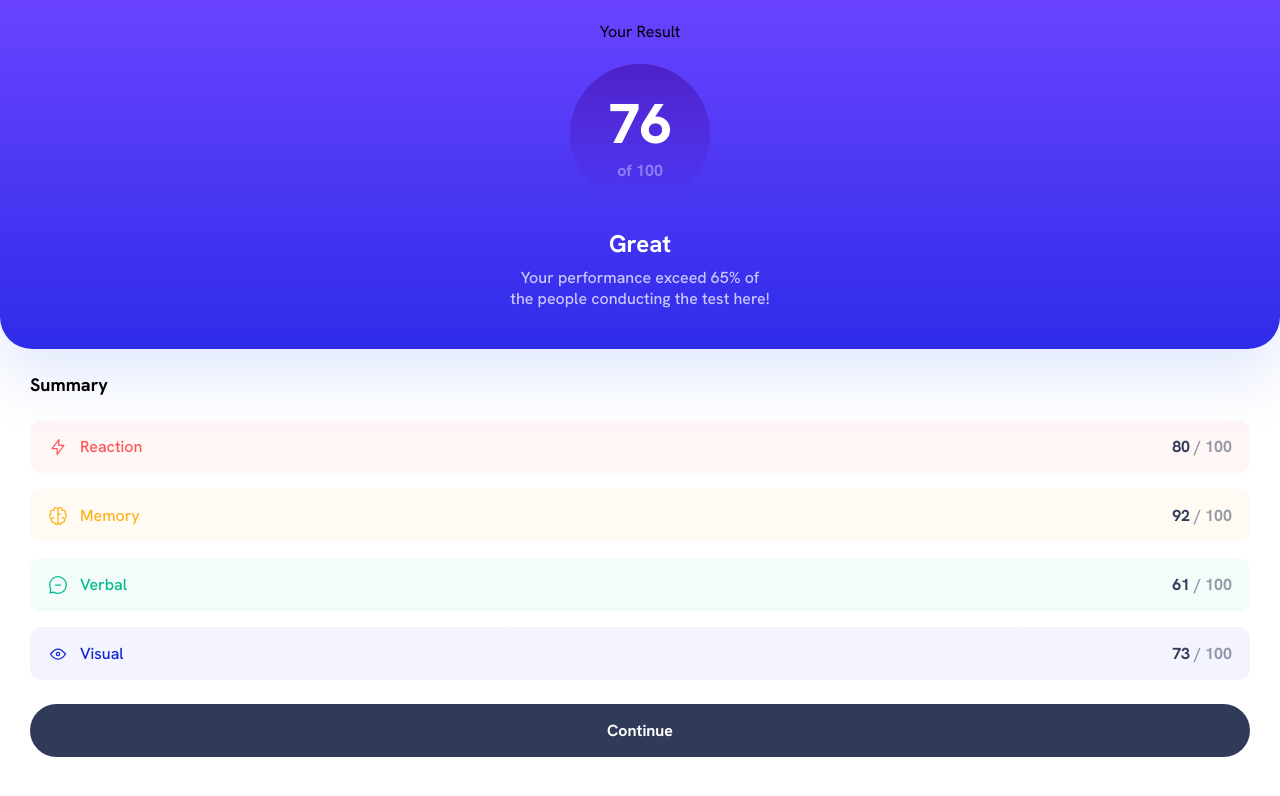
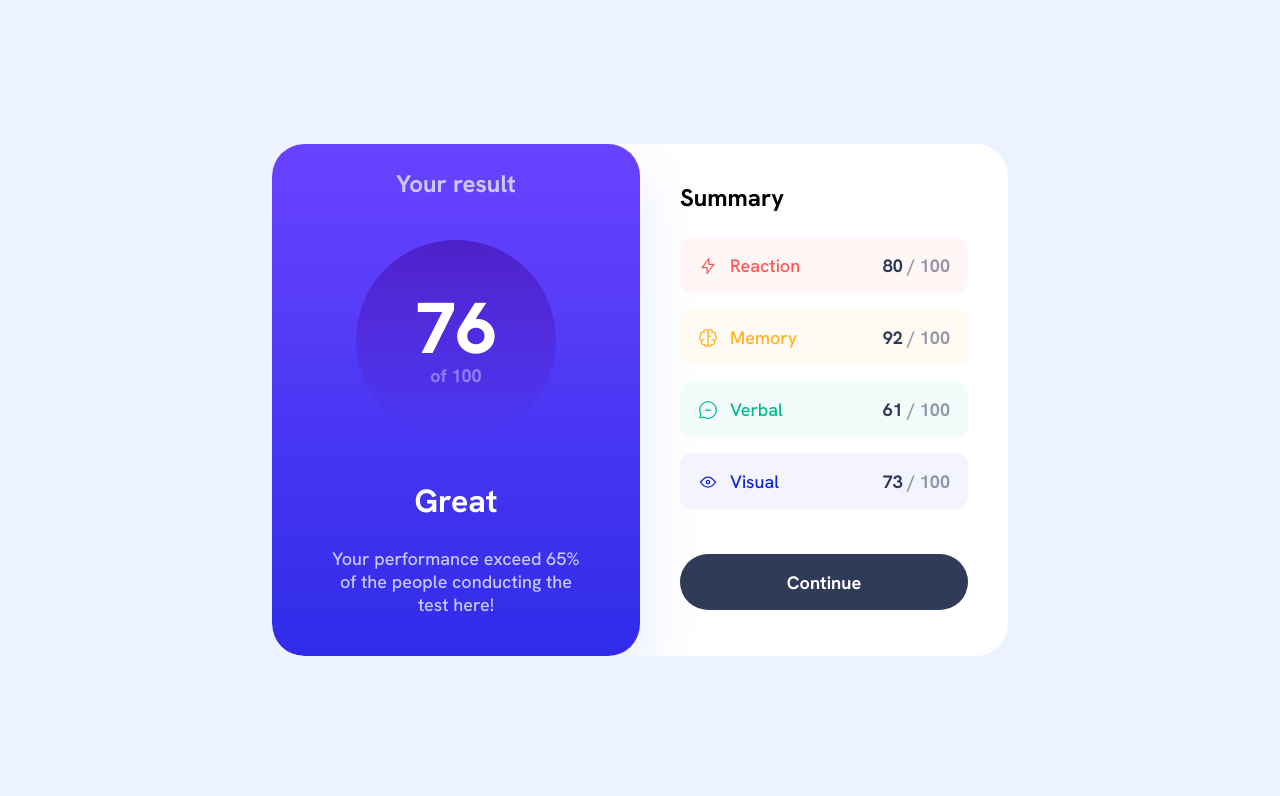
Before and after one commit to tulucalexandru/results-summary-component, a React (Vite) app: page / in a window 1280 px wide. Shown: the top 796 px of the page. Built offline with nearby package versions, Linux system fonts and the light colour scheme.

Commit message:
third commit

```diff
--- a/src/App.tsx
+++ b/src/App.tsx
@@ -2,11 +2,12 @@ import ResultCard from './components/ResultCard'
 import SummaryCard from './components/SummaryCard'
 import Card from './components/Card'
 import './styles/App.scss';
+import styles from './styles/AppCard.module.scss';
 
 function App() {
 
   return (
-    <Card>
+    <Card className={styles.card}>
       <ResultCard>
       </ResultCard>
       <SummaryCard></SummaryCard>
--- a/src/components/ResultCard.tsx
+++ b/src/components/ResultCard.tsx
@@ -4,7 +4,8 @@ import styles from '../styles/ResultCard.module.scss'
 
 const ResultCard = () => {
     return (
-        <Card className={styles.card} title="Your Result">
+        <Card className={styles.card}>
+            <h1>Your result</h1>
         <Result></Result>
         <h2>Great</h2>
         <p>Your performance exceed 65% of the people
--- a/src/components/SummaryCard.tsx
+++ b/src/components/SummaryCard.tsx
@@ -10,6 +10,8 @@ const SummaryCard = () => {
     return (
         <Card className={styles.card}>
             <h1>Summary</h1>
+            <Card className={styles.categoryCard}>
+
             <CategoryCard className={styles.reaction}>
                 <img src={reaction_logo} alt="reaction" />
                 <h1>Reaction</h1>
@@ -30,6 +32,7 @@ const SummaryCard = () => {
                 <h1>Visual</h1>
                 <p>73 <em> / 100</em></p>
             </CategoryCard>
+            </Card>
             <button>Continue</button>
 
 
--- a/src/styles/App.scss
+++ b/src/styles/App.scss
@@ -55,4 +55,16 @@ table {
 #root {
   font-family: 'Hanken Grotesk';
   margin: 0 0;
+  position: absolute;
+  width: 100%;
+  height: 100%;
+  background-color: $VeryLightBlue;
 }
+
+@media (min-width: 750px) {
+	#root {
+	display: flex;
+	align-items: center;
+	justify-content: center;
+	}
+}
--- /dev/null
+++ b/src/styles/AppCard.module.scss
@@ -0,0 +1,24 @@
+.card {
+    background-color: white;
+    height: 100%;
+    display: flex;
+    flex-direction: column;
+}
+
+
+@media (min-width: 750px) {
+    .card {
+        border-radius: 32px;
+        display: flex;
+        flex-direction: row;
+        width: 736px;
+        height: 512px;
+        border-radius: 32px;
+        overflow: hidden;
+
+        & > div {
+            flex-grow: 1;
+            border-radius: 32px;
+        }
+    }
+}
--- a/src/styles/CategoryCard.module.scss
+++ b/src/styles/CategoryCard.module.scss
@@ -12,7 +12,7 @@
     flex-direction: row;
     align-items: center;
     justify-content: flex-start;
-    padding: 16px 18px 16px 18px;
+    padding: 17px 18px 16px 18px;
 
     img {
         width: 20px;
--- a/src/styles/Result.module.scss
+++ b/src/styles/Result.module.scss
@@ -1,5 +1,6 @@
 @import './colors';
 @import './typography';
+@import './screens';
 
 .card {
     @include bg-gradient-2;
@@ -26,3 +27,10 @@
         display: block;
     }
 }
+
+@media (min-width: $Desktop) {
+    .card {
+        width: 200px;
+        height: 200px;
+    }
+}
--- a/src/styles/ResultCard.module.scss
+++ b/src/styles/ResultCard.module.scss
@@ -1,5 +1,6 @@
 @import './colors';
 @import './typography';
+@import './screens';
 
 .card {
     @include bg-gradient-1;
@@ -13,7 +14,6 @@
     box-sizing: border-box;
     border-radius: 0px 0px 32px 32px;
     box-shadow: 0px 30px 60px 0px rgba(61, 108, 236, 0.15);
-:where
 
     & > h1 {
         @include HeadingM;
@@ -41,3 +41,14 @@
 @include red-95-white;
 color: $Red;
 }
+
+
+@media (min-width: $Desktop) {
+    .card {
+        max-width: 368px;
+        & > p {
+            margin-right: 54px;
+            margin-left: 54px;
+        }
+    }
+}
--- a/src/styles/SummaryCard.module.scss
+++ b/src/styles/SummaryCard.module.scss
@@ -1,29 +1,41 @@
 @import './colors';
 @import './typography';
+@import './screens';
 
-.card {
-    margin-left: 30px;
-    margin-right: 30px;
-    margin-top: 24px;
-    margin-bottom: 30px;
+.categoryCard {
     display: flex;
     flex-direction: column;
     gap: 16px;
+}
+.card {
+
+    flex-grow: 1;
+    padding-left: 30px;
+    padding-right: 30px;
+    padding-top: 24px;
+    padding-bottom: 30px;
+    display: flex;
+    flex-direction: column;
+    justify-items: flex-end;
+    // gap: 16px;
 
     & > h1 {
         @include HeadingM;
-        margin-bottom: 8px;
+        justify-self: flex-start;
+        margin-bottom: 24px;
     }
 
 
     & > button {
         background-color: $DarkNavy;
-        margin-top: 8px;
+        justify-self: flex-end;
+        margin-top: auto;
         @include Body_Bold;
         border-radius: 128px;
         border: 0;
-        padding-top: 16px;
-        padding-bottom: 16px;
+        // padding: 17px auto 16px auto;
+    padding-top: 17px;
+    padding-bottom: 16px;
         color: white;
         outline: none;
 
@@ -53,3 +65,37 @@
     color: $Blue;
     @include blue-95-white;
 }
+
+
+@media (min-width: $Desktop) {
+
+.card {
+    padding-left: 40px;
+    padding-right: 40px;
+    padding-top: 38px;
+    padding-bottom: 46px;
+    display: flex;
+    flex-direction: column;
+    // gap: 16px;
+
+    & > h1 {
+        @include HeadingM;
+    }
+
+
+    & > button {
+        background-color: $DarkNavy;
+        @include Body_Bold;
+        border-radius: 128px;
+        border: 0;
+        // padding: 17px auto 16px auto;
+        color: white;
+        outline: none;
+
+    &:hover {
+        @include bg-gradient-1;
+        cursor: pointer;
+    }
+    }
+}
+}
--- /dev/null
+++ b/src/styles/_screens.scss
@@ -0,0 +1 @@
+$Desktop: 750px;
--- a/src/styles/_typography.scss
+++ b/src/styles/_typography.scss
@@ -1,4 +1,5 @@
 @import url('https://fonts.googleapis.com/css2?family=Hanken+Grotesk:ital,wght@0,100..900;1,100..900&display=swap');
+@import './screens';
 
 @mixin HeadingM {
 /* Heading M */
@@ -7,6 +8,10 @@ font-size: 18px;
 font-style: normal;
 font-weight: 700;
 line-height: normal;
+
+@media (min-width: $Desktop) {
+    font-size: 24px;
+}
 }
 
 
@@ -19,6 +24,10 @@ font-size: 24px;
 font-style: normal;
 font-weight: 700;
 line-height: normal;
+
+@media (min-width: $Desktop) {
+    font-size: 32px;
+}
 }
 
 
@@ -29,6 +38,10 @@ font-size: 56px;
 font-style: normal;
 font-weight: 800;
 line-height: 72px; /* 100% */
+
+@media (min-width: $Desktop) {
+    font-size: 72px;
+}
 }
 
 @mixin Body_Bold {
@@ -38,6 +51,10 @@ font-size: 16px;
 font-style: normal;
 font-weight: 700;
 line-height: normal;
+
+@media (min-width: $Desktop) {
+    font-size: 18px;
+}
 }
 
 
@@ -48,4 +65,8 @@ font-size: 16px;
 font-style: normal;
 font-weight: 500;
 line-height: normal;
+
+@media (min-width: $Desktop) {
+    font-size: 18px;
 }
+}
```
